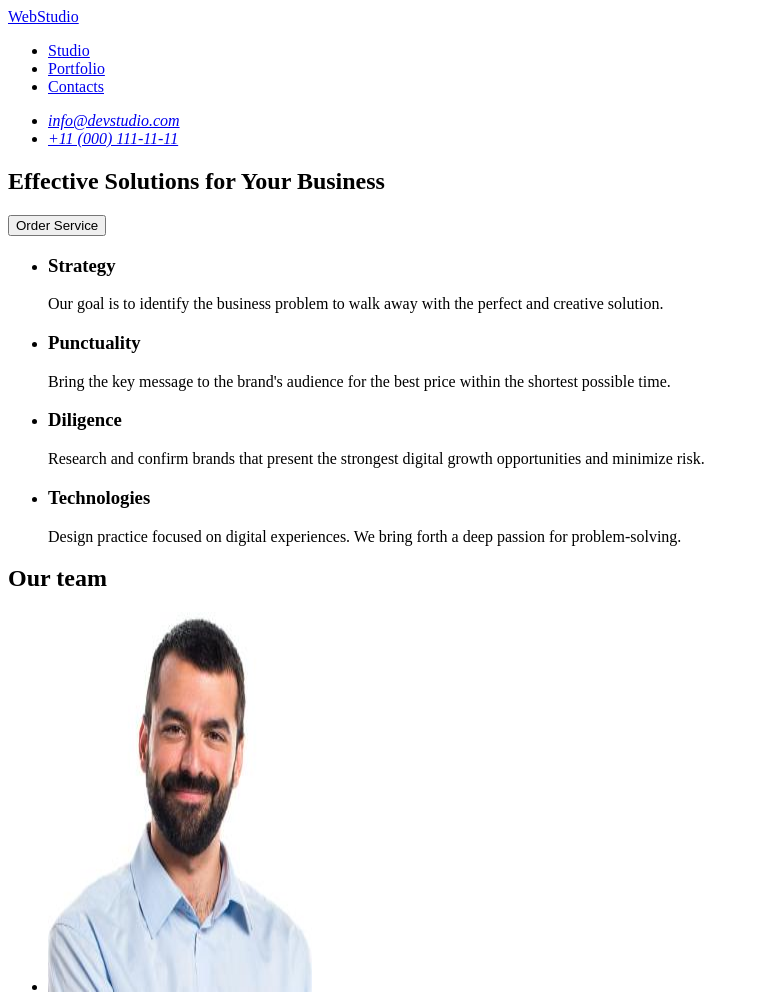
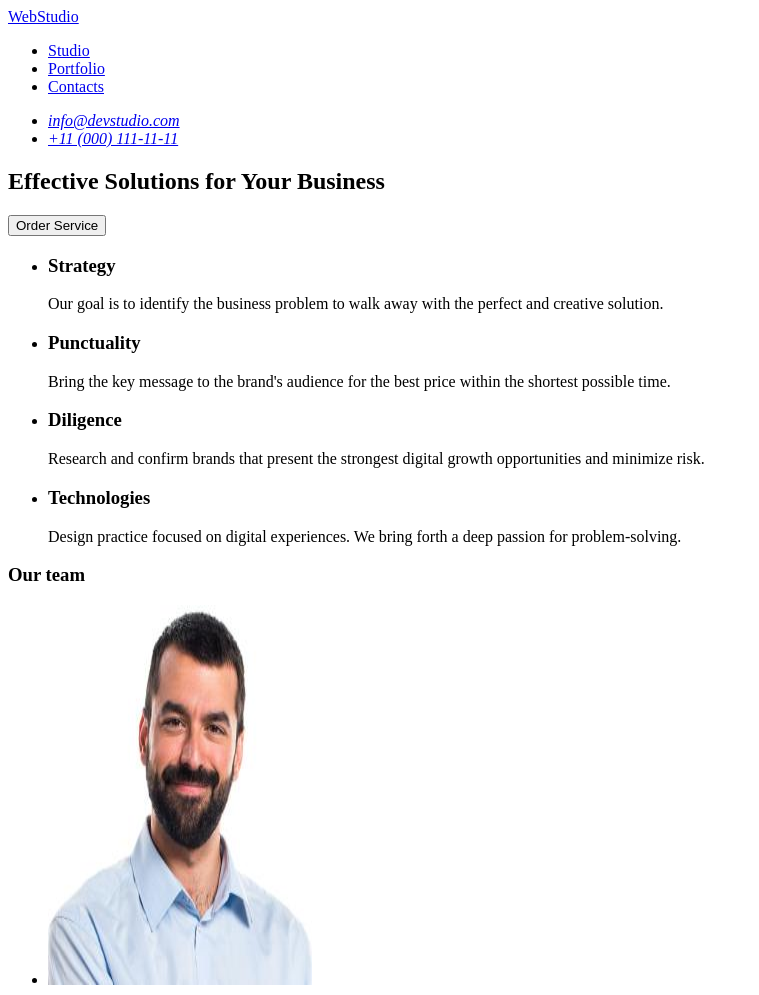
Before and after one commit to annasheremeta/fson-114, a plain HTML site: page index.html in a window 1280 px wide. Shown: the top 995 px of the page, without its empty margins (0-759 px from the left). Drawn offline with Linux system fonts and the light colour scheme.

Commit message:
new structure

```diff
--- a/index.html
+++ b/index.html
@@ -77,7 +77,7 @@ for Your Business" />
         <!--Our team section-->
         <section>
 
-            <h2>Our team</h2>
+            <h3>Our team</h3>
             <ul>
                 <li>
 
```
